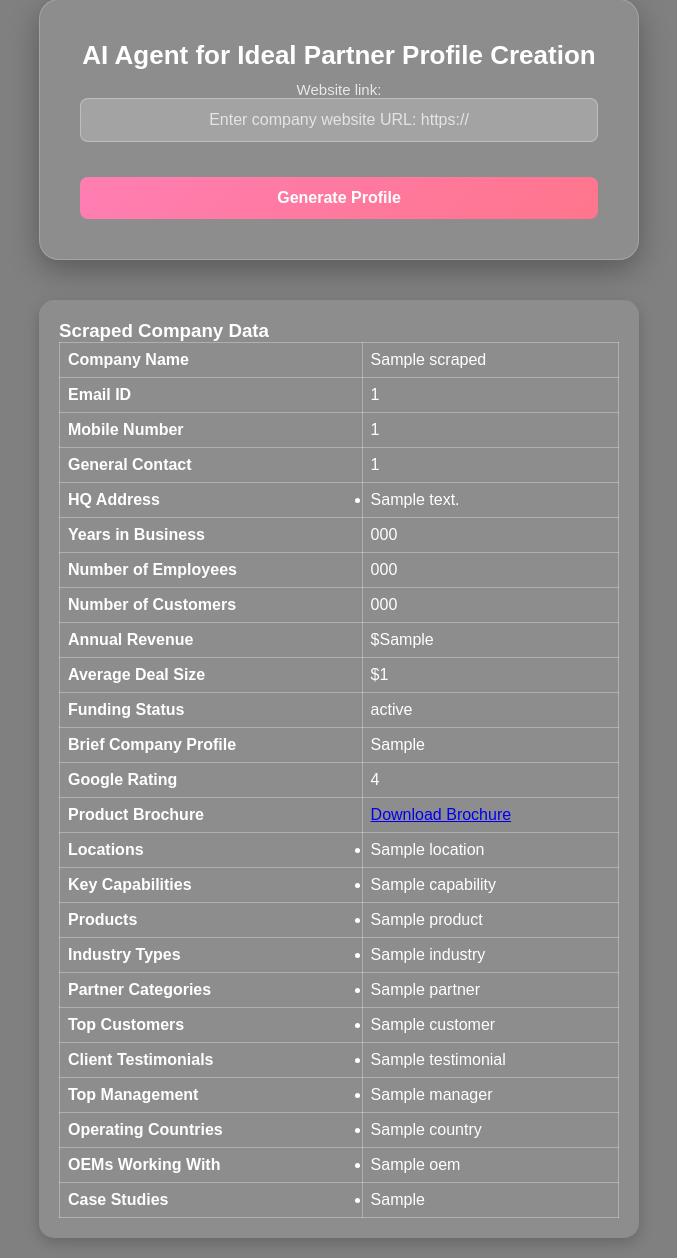
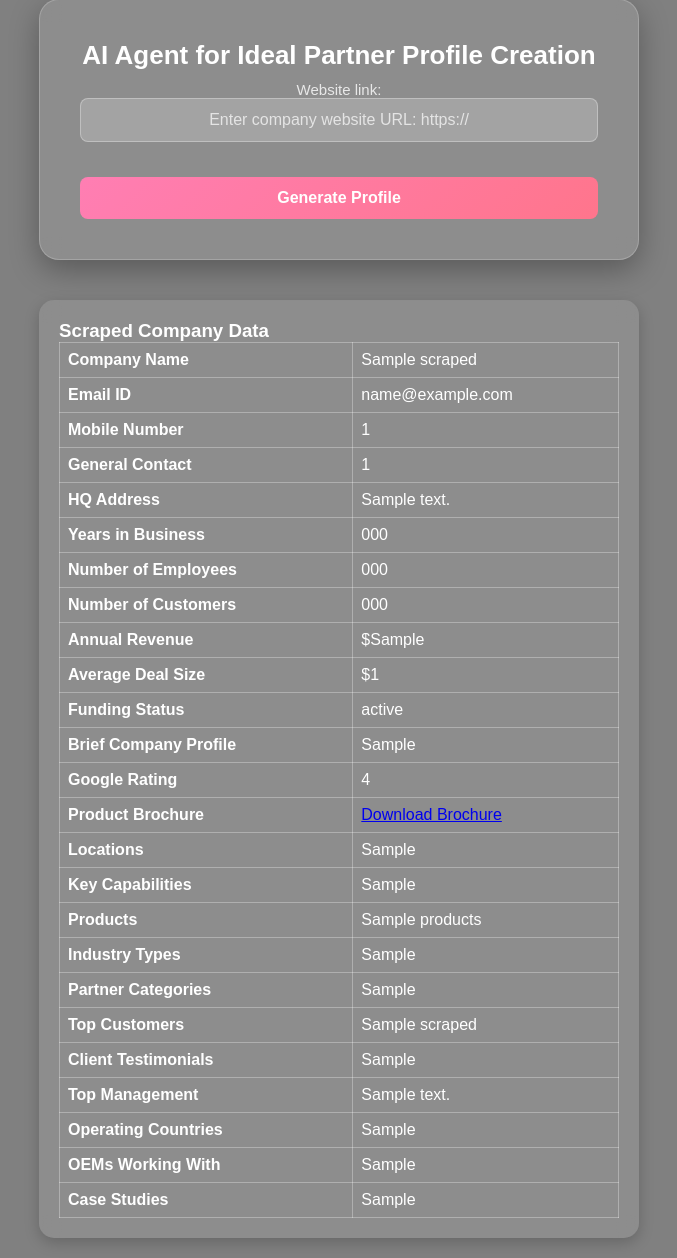
Before and after one commit to dev-jarial/ICP, a Django app: template company/templates/company/company_form.html in a window 1280 px wide. Shown: the part 21-1279 px from the top of the page, without its empty margins (301-978 px from the left). Run offline with Django 5.2, Linux system fonts and the light colour scheme; tables that the repository leaves empty hold one stand-in row (values such as "Sample post"); the template is opened without the code that fills it: values that come from a table or form of the project are taken from there, most other values are stand-ins (such as "Sample title", 1, 10 or a date in 2020); parts of the project's set-up code (start-up, migrations or seed data) failed here and were passed over.

Commit message:
updated the scrapped data return reponse view

```diff
--- a/company/templates/company/company_form.html
+++ b/company/templates/company/company_form.html
@@ -281,7 +281,7 @@
             </tr>
             <tr>
                 <th>Email ID</th>
-                <td>{{ scraped_data.email_id }}</td>
+                <td>{{ scraped_data.email }}</td>
             </tr>
             <tr>
                 <th>Mobile Number</th>
@@ -294,11 +294,7 @@
             <tr>
                 <th>HQ Address</th>
                 <td>
-                    <ul>
-                        {% for hq_address in scraped_data.hq_address %}
-                        <li>{{ hq_address }}</li>
-                        {% endfor %}
-                    </ul>
+                    {{ scraped_data.hq_address }}
                 </td>
             </tr>
             <tr>
@@ -342,111 +338,67 @@
             <tr>
                 <th>Locations</th>
                 <td>
-                    <ul>
-                        {% for location in scraped_data.locations_offices %}
-                        <li>{{ location }}</li>
-                        {% endfor %}
-                    </ul>
+                    {{scraped_data.locations_offices}}
                 </td>
             </tr>
             <tr>
                 <th>Key Capabilities</th>
                 <td>
-                    <ul>
-                        {% for capability in scraped_data.key_capabilities %}
-                        <li>{{ capability }}</li>
-                        {% endfor %}
-                    </ul>
+                    {{scraped_data.key_capabilities}}
                 </td>
             </tr>
             <tr>
                 <th>Products</th>
                 <td>
-                    <ul>
-                        {% for product in scraped_data.products %}
-                        <li>{{ product }}</li>
-                        {% endfor %}
-                    </ul>
+                    {{ scraped_data.products }}
                 </td>
             </tr>
             <tr>
                 <th>Industry Types</th>
                 <td>
-                    <ul>
-                        {% for industry in scraped_data.industry_types %}
-                        <li>{{ industry }}</li>
-                        {% endfor %}
-                    </ul>
+                    {{ scraped_data.industry_types }}
                 </td>
             </tr>
             <tr>
                 <th>Partner Categories</th>
                 <td>
-                    <ul>
-                        {% for partner in scraped_data.partner_category %}
-                        <li>{{ partner }}</li>
-                        {% endfor %}
-                    </ul>
+                        {{scraped_data.partner_category}}
                 </td>
             </tr>
             <tr>
                 <th>Top Customers</th>
                 <td>
-                    <ul>
-                        {% for customer in scraped_data.top_customer_names %}
-                        <li>{{ customer }}</li>
-                        {% endfor %}
-                    </ul>
+                    {{ scraped_data.top_customer_names}}
                 </td>
             </tr>
             <tr>
                 <th>Client Testimonials</th>
                 <td>
-                    <ul>
-                        {% for testimonial in scraped_data.client_testimonials %}
-                        <li>{{ testimonial }}</li>
-                        {% endfor %}
-                    </ul>
+                    {{scraped_data.client_testimonials }}
                 </td>
             </tr>
             <tr>
                 <th>Top Management</th>
                 <td>
-                    <ul>
-                        {% for manager in scraped_data.top_management_details %}
-                        <li>{{ manager }}</li>
-                        {% endfor %}
-                    </ul>
+                        {{scraped_data.top_management_details}}
                 </td>
             </tr>
             <tr>
                 <th>Operating Countries</th>
                 <td>
-                    <ul>
-                        {% for country in scraped_data.operating_countries %}
-                        <li>{{ country }}</li>
-                        {% endfor %}
-                    </ul>
+                        {{scraped_data.operating_countries}}
                 </td>
             </tr>
             <tr>
                 <th>OEMs Working With</th>
                 <td>
-                    <ul>
-                        {% for oem in scraped_data.oems_working_with %}
-                        <li>{{ oem }}</li>
-                        {% endfor %}
-                    </ul>
+                        {{scraped_data.oems_working_with}}
                 </td>
             </tr>
             <tr>
                 <th>Case Studies</th>
                 <td>
-                    <ul>
-                        {% for case_study in scraped_data.case_studies_available %}
-                        <li>{{ case_study }}</li>
-                        {% endfor %}
-                    </ul>
+                        {{scraped_data.case_studies_available}}
                 </td>
             </tr>
 
```
